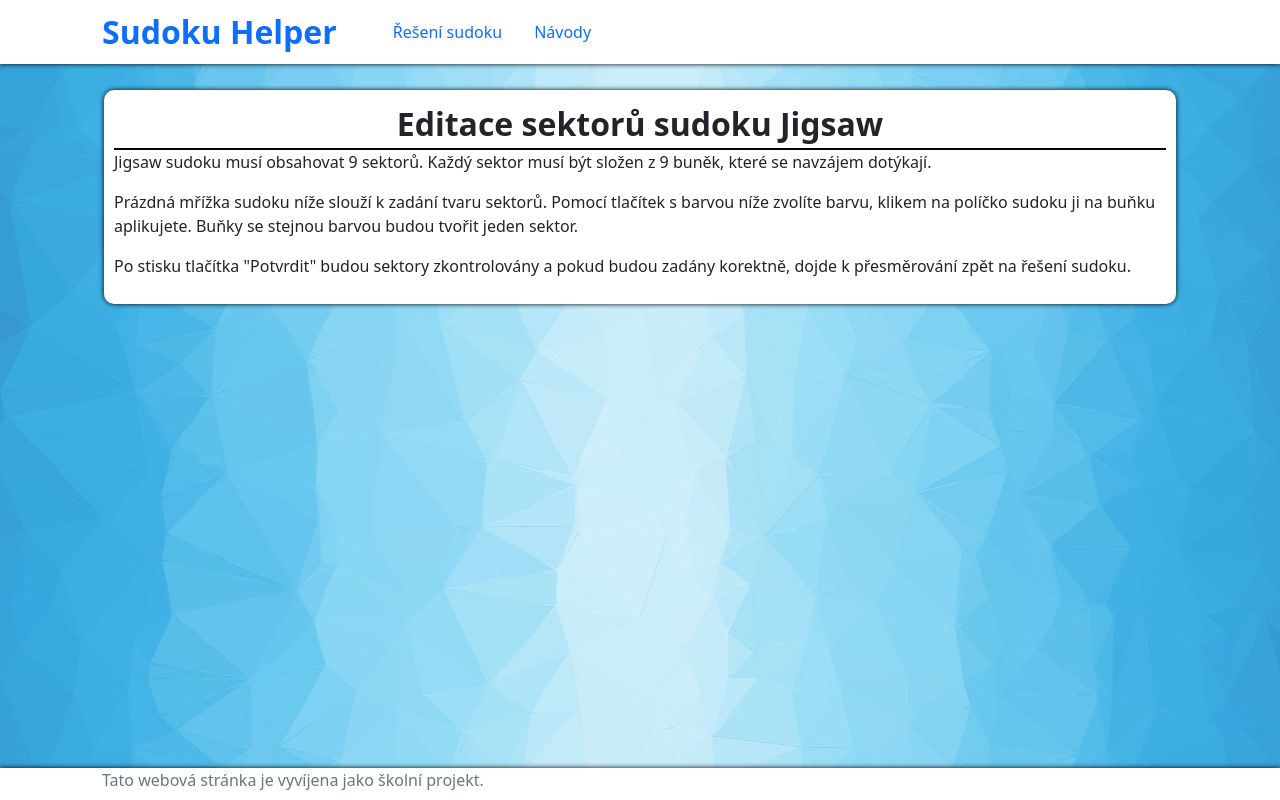
After one commit to hojkas/sudoku-solver, a Django app: page /solver/edit_jigsaw_shape in a window 1280 px wide. The commit adds this page. Run offline with Django 3.2, Linux system fonts and the light colour scheme; some libraries are stand-ins or nearby versions.

Commit message:
separate view for jigsaw edit

```diff
--- a/sudoku/urls.py
+++ b/sudoku/urls.py
@@ -27,6 +27,7 @@ urlpatterns = [
     path('solver/check_solvability', views.check_solvability, name='check solvability'),
     path('solver/get_hint', views.get_hint, name='get hint'),
     path('solver/check_difficulty', views.check_difficulty, name='check difficulty'),
+    path('solver/edit_jigsaw_shape', views.edit_jigsaw_shape, name='edit jigsaw shape'),
     path('solver/<name>', views.solver, name='solver'),
     path('guides/', views.guides_index, name='guide index'),
     path('guides/<name>', views.detail, name='detail'),
--- a/sudoku/views.py
+++ b/sudoku/views.py
@@ -1,7 +1,7 @@
 from django.shortcuts import render
 from django.http import HttpResponse
 from django.http import Http404
-from django.shortcuts import render
+from django.shortcuts import render, redirect
 import django.template.loader
 from django.template import TemplateDoesNotExist
 from django.template.defaultfilters import register
@@ -200,6 +200,8 @@ def solver(request, name):
 
     if name == 'jigsaw':
         jigsaw_sectors = request.session.get('jigsaw_sectors', None)
+        if jigsaw_sectors is None:
+            return redirect('/solver/edit_jigsaw_shape')
         custom_context['jigsaw_sectors'] = jigsaw_sectors
 
     try:
@@ -209,6 +211,9 @@ def solver(request, name):
     request.session['sudoku_type'] = sudoku_type_mapper[name]
 
     return render(request, template, custom_context)
+
+def edit_jigsaw_shape(request):
+    return render(request, 'solver/edit_jigsaw_shape.html')
 
 def update_setting(request):
     setting = request.POST.get('setting')
--- a/templates/base.html
+++ b/templates/base.html
@@ -29,6 +29,7 @@
     <script type="text/javascript" src="{% static "js/key_events.js" %}"></script>
     <script type="text/javascript" src="{% static "js/developer_mode.js" %}"></script>
     <script type="text/javascript" src="{% static "js/async.js" %}"></script>
+    <script type="text/javascript" src="{% static "js/edit_jigsaw_shape.js" %}"></script>
     <script src="https://html2canvas.hertzen.com/dist/html2canvas.js"></script>
     <script src="https://kit.fontawesome.com/8418c193d5.js" crossorigin="anonymous"></script>
 </head>
--- /dev/null
+++ b/templates/solver/edit_jigsaw_shape.html
@@ -0,0 +1,26 @@
+{% extends "base.html" %}
+{% load i18n %}
+
+{% block content %}
+<div class="container">
+    <div class="row">
+        <div class="col-md-12">
+            <div class="main-block">
+                <div class="guide-title">{%  trans 'Editace sektorů sudoku Jigsaw' %}</div>
+                <div>
+                    {% blocktrans %}
+                        <p>Jigsaw sudoku musí obsahovat 9 sektorů. Každý sektor musí být složen z 9 buněk, které
+                            se navzájem dotýkají.</p>
+                        <p>Prázdná mřížka sudoku níže slouží k zadání tvaru sektorů. Pomocí tlačítek s barvou níže
+                        zvolíte barvu, klikem na políčko sudoku ji na buňku aplikujete. Buňky se stejnou barvou budou
+                        tvořit jeden sektor.</p>
+                        <p>Po stisku tlačítka "Potvrdit" budou sektory zkontrolovány a pokud budou zadány korektně,
+                        dojde k přesměrování zpět na řešení sudoku.</p>
+                    {% endblocktrans %}
+                </div>
+            </div>
+        </div>
+    </div>
+</div>
+
+{% endblock %}
```
Also changed, not shown: templates/solver/jigsaw_sudoku_grid.html (+0 -26 lines), static/js/edit_jigsaw_shape.js (added).
